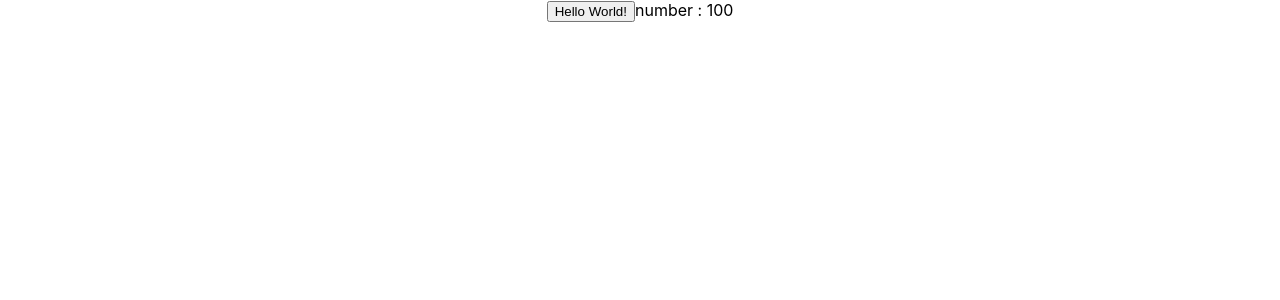
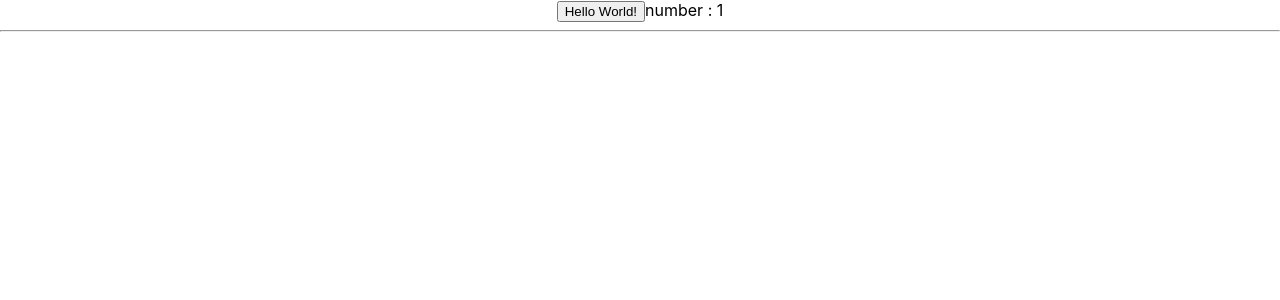
Before and after one commit to JackyLeungOOCL/react-step-by-step, a React (Create React App) app: page / in a window 1280 px wide. Shown: the top 300 px of the page. Built offline with nearby package versions, Linux system fonts and the light colour scheme.

Commit message:
[LEUNGJA] feat: add line component

```diff
--- a/src/App.js
+++ b/src/App.js
@@ -1,22 +1,40 @@
 import React, { Component } from 'react';
 import logo from './logo.svg';
 import './App.css';
-import NumberTxt from './NumberTxt';
+import NumberTxt from './Components/NumberTxt';
+import Line from './Components/Line';
 
 class App extends Component {
-  state = {number : this.props.number};
+  state = {
+    number : this.props.number,
+    numberArray : new Array(this.props.number).fill(0)
+  };
 
   alertButtonClick = () => {
     // alert("now you know how to handle onclick event");
     let newNumber = this.props.onClickAddTwo(this.state.number);
-    this.setState({number : newNumber});
-  };
+    this.setState({
+      number : newNumber, numberArray : new Array(newNumber).fill(0)
+    });
+    console.log(this.state.numberArray);
+    // this.renderLine();
+  }
+
+  renderLine = () => {
+    this.state.numberArray.map(() =>
+      <Line />
+    )
+  }
 
   render() {
     return (
       <div className="App">
         <button onClick={this.alertButtonClick}>Hello World!</button>
         <span><NumberTxt /> {this.state.number}</span>
+        {/* <div>{this.renderLine}</div> */}
+        <div>
+            {this.state.numberArray.map(() => <Line />)}
+        </div>
       </div>
     );
   }
--- /dev/null
+++ b/src/Components/Line.js
@@ -0,0 +1,10 @@
+import React, { Component } from 'react';
+
+export default class Line extends Component {
+    render() {
+        return(
+            <hr></hr>
+        );
+    };
+
+}
--- a/src/index.js
+++ b/src/index.js
@@ -5,7 +5,7 @@ import App from './App';
 import * as serviceWorker from './serviceWorker';
 
 // ReactDOM.render(<App number={"100"} onClickWho={() => setState({number : state.number * 2})} />, document.getElementById('root'));
-ReactDOM.render(<App number={100} onClickAddTwo={(number) => number + 2} />, document.getElementById('root'));
+ReactDOM.render(<App number={1} onClickAddTwo={(number) => number + 2} />, document.getElementById('root'));
 
 // If you want your app to work offline and load faster, you can change
 // unregister() to register() below. Note this comes with some pitfalls.
```
Also changed, not shown: src/Components/NumberTxt.js (renamed from src/NumberTxt.js).
